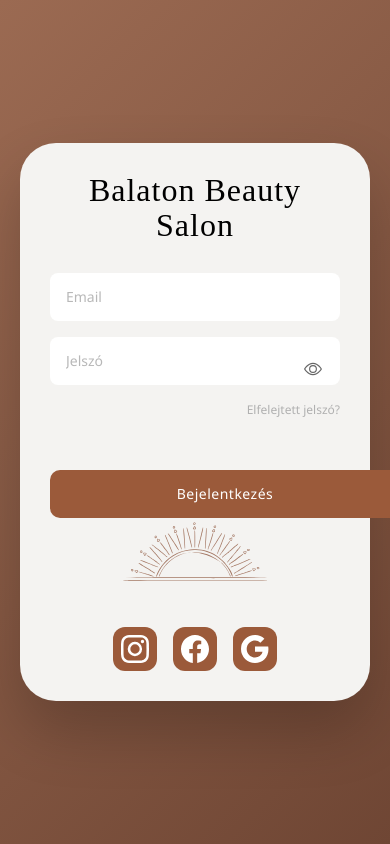
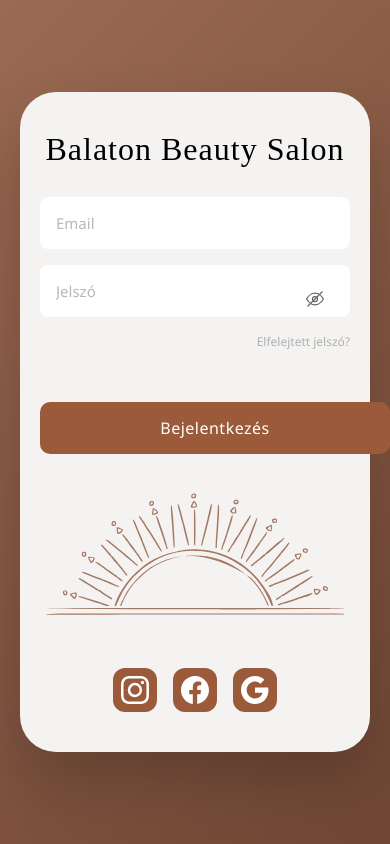
Before and after one commit to fkori17/BalatonBeautySalon, a React (Vite) app in the folder BBSfrontend/: page /login in a window 390 px wide. Built offline with nearby package versions, Linux system fonts and the light colour scheme.

Commit message:
Login es UserProfile css simitasok
Jelszómező ikon középre igazítása wrapper hozzáadásával és CSS javítással

```diff
--- a/BBSfrontend/src/components/style/Login.css
+++ b/BBSfrontend/src/components/style/Login.css
@@ -1,4 +1,3 @@
-/* RESET */
 * {
   box-sizing: border-box;
 }
@@ -54,10 +53,6 @@ body {
   text-align: center;
 }
 
-.login-card.compact .login-left h1 {
-  text-align: center;
-}
-
 .login-left input {
   width: 100%;
   height: 52px;
@@ -65,20 +60,14 @@ body {
   border: none;
   outline: none;
   padding: 0 16px;
+  padding-right: 48px;
   font-size: 15px;
   margin-bottom: 16px;
   background: #ffffff;
   color: #333;
-}
 
-
-.login-left input:-webkit-autofill,
-.login-left input:-webkit-autofill:hover,
-.login-left input:-webkit-autofill:focus,
-.login-left input:-webkit-autofill:active {
-  -webkit-box-shadow: 0 0 0px 1000px #ffffff inset !important;
-  -webkit-text-fill-color: #333 !important;
-  transition: background-color 5000s ease-in-out 0s;
+  display: flex;          /* <<< EZ A LÉNYEG */
+  align-items: center;    /* <<< TÉNYLEGES KÖZÉP */
 }
 
 .login-left input::placeholder {
@@ -143,21 +132,68 @@ body {
   padding: 8px;
   cursor: pointer;
   color: #fff;
+  fill: #fff;
+  stroke: none;
   transition: background 0.2s ease;
 }
 
 .socials svg:hover {
   background: #84482d;
 }
+.input-with-icon {
+  position: relative;
+  display: flex;
+  align-items: center;
+}
+
+.input-with-icon .input-wrapper {
+  width: 100%;
+  position: relative;
+}
+
+.input-with-icon .input-wrapper input {
+  width: 100%;
+  padding-right: 52px;
+  height: 52px;
+  border: none;
+  outline: none;
+  padding-left: 16px;
+  font-size: 15px;
+  background: #ffffff;
+  color: #333;
+  border-radius: 8px;
+}
+
+.input-with-icon .icon {
+  position: absolute;
+  right: 16px;
+  display: flex;
+  align-items: center;
+  justify-content: center;
+  height: auto;
+  cursor: pointer;
+  color: #666;
+}
+
+.input-with-icon .icon svg {
+  width: 20px;
+  height: 20px;
+  stroke: currentColor;
+  fill: none;
+  stroke-width: 1.5;
+  transition: stroke 0.2s ease;
+}
+
+.input-with-icon .icon:hover svg {
+  stroke: #000;
+}
+
 
 @media (max-width: 768px) {
-  .login-card {
-    flex-direction: column;
-    padding: 30px;
-  }
-
   .login-card.wide {
     width: 100%;
+    flex-direction: column;
+    padding: 40px 20px;
   }
 
   .divider {
@@ -169,41 +205,7 @@ body {
     margin-bottom: 30px;
   }
 
-  .login-left input,
-  .login-left button {
-    height: 48px;
-    font-size: 14px;
-  }
-
-  .logo {
-    max-width: 150px;
+  .login-left {
+    margin-bottom: 30px;
   }
 }
-
-
-
-.input-with-icon {
-  position: relative;
-}
-
-.input-with-icon input {
-  width: 100%;
-  padding-right: 40px;
-}
-
-.input-with-icon .icon {
-  position: absolute;
-  top: 50%;
-  right: 18px;
-  transform: translateY(-50%);
-  cursor: pointer;
-  color: #666;
-  display: flex;
-  align-items: center;
-  justify-content: center;
-}
-
-
-.input-with-icon .icon:hover {
-  color: #000;
-}
--- a/BBSfrontend/src/components/style/UserProfile.css
+++ b/BBSfrontend/src/components/style/UserProfile.css
@@ -33,14 +33,15 @@
   gap: 15px;
 }
 
-.row input,
-.row input:active {
+.row input {
   padding: 10px 14px;
   border-radius: 20px;
-  border: 1px solid rgba(0, 0, 0, 0.15);
+  border: 2px solid transparent;
   background: rgba(255, 255, 255, 0.85);
   font-size: 14px;
   color: black;
+  box-sizing: border-box;
+  transition: border-color 0.2s ease;
 }
 
 .row input:focus {
@@ -64,28 +65,6 @@ button {
 button:hover {
   background: #eab97f;
 }
-
-.toast {
-  position: fixed;
-  right: 20px;
-  bottom: 20px;
-  padding: 15px 25px;
-  border-radius: 14px;
-  font-weight: 600;
-  backdrop-filter: blur(6px);
-  -webkit-backdrop-filter: blur(6px);
-}
-
-.toast.error {
-  background: rgba(248, 199, 199, 0.9);
-  color: #900;
-}
-
-.toast.success {
-  background: rgba(199, 240, 199, 0.9);
-  color: #070;
-}
-
 @media (max-width: 768px) {
   .profile-page {
     padding: 30px 20px;
@@ -107,16 +86,31 @@ button:hover {
 
 .input-with-icon input {
   width: 100%;
-  padding-right: 40px;
+  padding-right: 48px;
 }
 
-.input-with-icon .icon { position: absolute; top: 50%; right: 18px;
-  transform: translateY(-50%);
-  cursor: pointer; color: #666;
-  display: flex; align-items: center;
+
+.input-with-icon .icon {
+  position: absolute;
+  top: 0;
+  bottom: 0;
+  right: 25px;
+  display: flex;
+  align-items: center;
   justify-content: center;
+  cursor: pointer;
 }
 
-.input-with-icon .icon:hover {
-  color: #000;
+.input-with-icon svg {
+  width: 20px;
+  height: 20px;
+  stroke: #666;
+  fill: none;
+  stroke-width: 1.5;
+  transition: stroke 0.2s ease, opacity 0.2s ease;
 }
+
+
+.input-with-icon .icon:hover svg {
+  stroke: #000;
+}
--- a/BBSfrontend/src/pages/Login.jsx
+++ b/BBSfrontend/src/pages/Login.jsx
@@ -1,13 +1,12 @@
 import { useNavigate } from "react-router-dom";
 import { useState } from "react";
-
 import api from "../api/axios.js";
 import "../components/style/Login.css";
 
 function Login() {
   const [user, setUser] = useState("");
   const [password, setPassword] = useState("");
-  const [showPass, setShowPass] = useState(false); // 👁️ új state
+  const [showPass, setShowPass] = useState(false);
 
   const navigate = useNavigate();
 
@@ -15,19 +14,29 @@ function Login() {
     e.preventDefault();
 
     try {
-      const response = await api.post("/login", {
-        user,
-        password,
-      });
-
+      const response = await api.post("/login", { user, password });
       localStorage.setItem("token", response.data.token);
       localStorage.setItem("authType", "user");
-
       navigate("/user");
     } catch {
       alert("Hibás belépési adatok");
     }
   };
+
+  const EyeIcon = ({ active }) => (
+    <svg
+      width="20"
+      height="20"
+      viewBox="0 0 24 24"
+      fill="none"
+      stroke="currentColor"
+      strokeWidth="2"
+    >
+      <path d="M2 12s3.5-7 10-7 10 7 10 7-3.5 7-10 7-10-7-10-7z" />
+      <circle cx="12" cy="12" r="3" />
+      {!active && <line x1="3" y1="21" x2="21" y2="3" />}
+    </svg>
+  );
 
   return (
     <div className="login-page">
@@ -41,20 +50,22 @@ function Login() {
             onChange={(e) => setUser(e.target.value)}
           />
 
+          {/* Jelszó mező ikonral */}
           <div className="input-with-icon">
+            <div className="input-wrapper">
               <input
                 placeholder="Jelszó"
                 type={showPass ? "text" : "password"}
                 value={password}
                 onChange={(e) => setPassword(e.target.value)}
               />
-            <span className="icon" onClick={() => setShowPass(prev => !prev)}>
-              <svg xmlns="http://www.w3.org/2000/svg" width="18" height="18" fill="currentColor" viewBox="0 0 16 16">
-                <path d="M16 8s-3-5.5-8-5.5S0 8 0 8s3 5.5 8 5.5S16 8 16 8M1.173 8a13 13 0 0 1 1.66-2.043C4.12 4.668 5.88 3.5 8 3.5s3.879 1.168 5.168 2.457A13 13 0 0 1 14.828 8q-.086.13-.195.288c-.335.48-.83 1.12-1.465 1.755C11.879 11.332 10.119 12.5 8 12.5s-3.879-1.168-5.168-2.457A13 13 0 0 1 1.172 8z"/>
-                <path d="M8 5.5a2.5 2.5 0 1 0 0 5 2.5 2.5 0 0 0 0-5M4.5 8a3.5 3.5 0 1 1 7 0 3.5 3.5 0 0 1-7 0"/>
-              </svg>
+            </div>
+
+            <span className="icon" onClick={() => setShowPass(v => !v)}>
+              <EyeIcon active={showPass} />
             </span>
           </div>
+          {/* --- VÉGE --- */}
 
           <div className="forgot">Elfelejtett jelszó?</div>
 
@@ -67,13 +78,18 @@ function Login() {
           <img src="/bbs-logo-mocha.svg" alt="BBS Logo" className="logo"/>
 
           <div className="socials">
-            <svg xmlns="http://www.w3.org/2000/svg" width="16" height="16" fill="currentColor" className="bi bi-instagram" viewBox="0 0 16 16">
+            {/* Instagram */}
+            <svg xmlns="http://www.w3.org/2000/svg" width="16" height="16" fill="currentColor" viewBox="0 0 16 16">
               <path d="M8 0C5.829 0 5.556.01 4.703.048 3.85.088 3.269.222 2.76.42a3.9 3.9 0 0 0-1.417.923A3.9 3.9 0 0 0 .42 2.76C.222 3.268.087 3.85.048 4.7.01 5.555 0 5.827 0 8.001c0 2.172.01 2.444.048 3.297.04.852.174 1.433.372 1.942.205.526.478.972.923 1.417.444.445.89.719 1.416.923.51.198 1.09.333 1.942.372C5.555 15.99 5.827 16 8 16s2.444-.01 3.298-.048c.851-.04 1.434-.174 1.943-.372a3.9 3.9 0 0 0 1.416-.923c.445-.445.718-.891.923-1.417.197-.509.332-1.09.372-1.942C15.99 10.445 16 10.173 16 8s-.01-2.445-.048-3.299c-.04-.851-.175-1.433-.372-1.941a3.9 3.9 0 0 0-.923-1.417A3.9 3.9 0 0 0 13.24.42c-.51-.198-1.092-.333-1.943-.372C10.443.01 10.172 0 7.998 0zm-.717 1.442h.718c2.136 0 2.389.007 3.232.046.78.035 1.204.166 1.486.275.373.145.64.319.92.599s.453.546.598.92c.11.281.24.705.275 1.485.039.843.047 1.096.047 3.231s-.008 2.389-.047 3.232c-.035.78-.166 1.203-.275 1.485a2.5 2.5 0 0 1-.599.919c-.28.28-.546.453-.92.598-.28.11-.704.24-1.485.276-.843.038-1.096.047-3.232.047s-2.39-.009-3.233-.047c-.78-.036-1.203-.166-1.485-.276a2.5 2.5 0 0 1-.92-.598 2.5 2.5 0 0 1-.6-.92c-.109-.281-.24-.705-.275-1.485-.038-.843-.046-1.096-.046-3.233s.008-2.388.046-3.231c.036-.78.166-1.204.276-1.486.145-.373.319-.64.599-.92s.546-.453.92-.598c.282-.11.705-.24 1.485-.276.738-.034 1.024-.044 2.515-.045zm4.988 1.328a.96.96 0 1 0 0 1.92.96.96 0 0 0 0-1.92m-4.27 1.122a4.109 4.109 0 1 0 0 8.217 4.109 4.109 0 0 0 0-8.217m0 1.441a2.667 2.667 0 1 1 0 5.334 2.667 2.667 0 0 1 0-5.334"/>
             </svg>
-            <svg xmlns="http://www.w3.org/2000/svg" width="16" height="16" fill="currentColor" className="bi bi-facebook" viewBox="0 0 16 16">
+
+            {/* Facebook */}
+            <svg xmlns="http://www.w3.org/2000/svg" width="16" height="16" fill="currentColor" viewBox="0 0 16 16">
               <path d="M16 8.049c0-4.446-3.582-8.05-8-8.05C3.58 0-.002 3.603-.002 8.05c0 4.017 2.926 7.347 6.75 7.951v-5.625h-2.03V8.05H6.75V6.275c0-2.017 1.195-3.131 3.022-3.131.876 0 1.791.157 1.791.157v1.98h-1.009c-.993 0-1.303.621-1.303 1.258v1.51h2.218l-.354 2.326H9.25V16c3.824-.604 6.75-3.934 6.75-7.951"/>
             </svg>
-            <svg xmlns="http://www.w3.org/2000/svg" width="16" height="16" fill="currentColor" className="bi bi-google" viewBox="0 0 16 16">
+
+            {/* Google */}
+            <svg xmlns="http://www.w3.org/2000/svg" width="16" height="16" fill="currentColor" viewBox="0 0 16 16">
               <path d="M15.545 6.558a9.4 9.4 0 0 1 .139 1.626c0 2.434-.87 4.492-2.384 5.885h.002C11.978 15.292 10.158 16 8 16A8 8 0 1 1 8 0a7.7 7.7 0 0 1 5.352 2.082l-2.284 2.284A4.35 4.35 0 0 0 8 3.166c-2.087 0-3.86 1.408-4.492 3.304a4.8 4.8 0 0 0 0 3.063h.003c.635 1.893 2.405 3.301 4.492 3.301 1.078 0 2.004-.276 2.722-.764h-.003a3.7 3.7 0 0 0 1.599-2.431H8v-3.08z"/>
             </svg>
           </div>
```
Also changed, not shown: BBSfrontend/src/pages/user/Profile.jsx (+18 -29 lines). Lines whose indentation alone changed are shown as unchanged.
